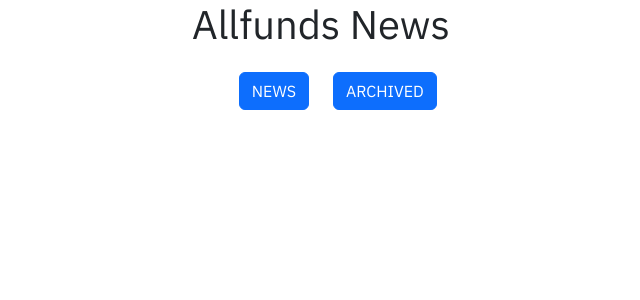
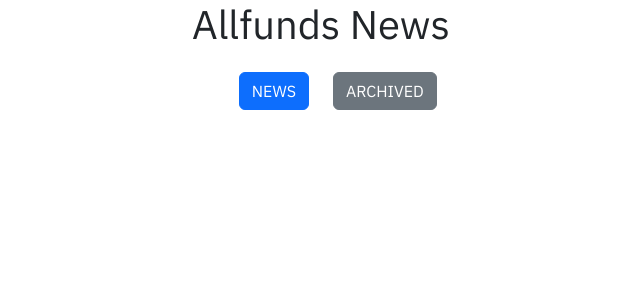
Before and after one commit to JotaMarti/allfunds-test, a React (Create React App) app in the folder frontend/: page / in a window 1280 px wide. Shown: the top 300 px of the page, without its empty margins (319-959 px from the left). Built offline with nearby package versions, Linux system fonts and the light colour scheme; the HTML template or start-up script is replaced by a standard one.

Commit message:
Frontend: main buttons now change color based on app state to give the user visual feedback

```diff
--- a/frontend/src/App.js
+++ b/frontend/src/App.js
@@ -140,12 +140,14 @@
         </Row>
         <Row className="mb-3">
           <Col>
-            <Button className="float-end" onClick={() => setAppState("new")}>
+            <Button variant={appState === "new" ? "primary" : "secondary"} className="float-end" onClick={() => setAppState("new")}>
               NEWS
             </Button>
           </Col>
           <Col>
-            <Button onClick={() => setAppState("archive")}>ARCHIVED</Button>
+            <Button variant={appState !== "new" ? "primary" : "secondary"}  onClick={() => setAppState("archive")}>
+              ARCHIVED
+            </Button>
           </Col>
         </Row>
         {appState === "new"
```
